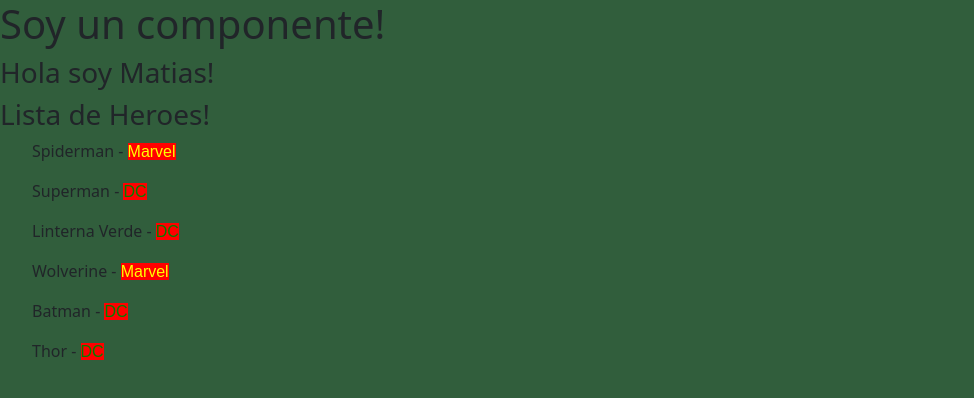
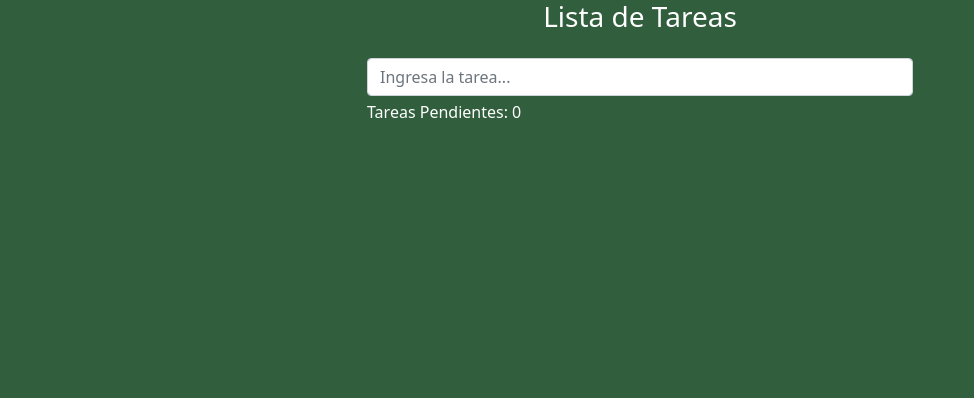
Before and after one commit to matiarias/fundamentos-de-react, a React (Create React App) app: page / in a window 1280 px wide. Shown: the top 398 px of the page, without its empty margins (0-974 px from the left). Built offline with nearby package versions, Linux system fonts and the light colour scheme.

Commit message:
todo list dividido en componentes con hooks, props

```diff
--- a/src/App.jsx
+++ b/src/App.jsx
@@ -1,25 +1,27 @@
 import React from "react";
-import Mensaje from "./components/Mensaje";
-import Heroes from "./components/Heroes";
+import TodoList from "./components/todo/TodoList";
 
-import { heroes } from "./datos/datos"
+// import Mensaje from "./components/Mensaje";
+// import Heroes from "./components/Heroes";
+// import { heroes } from "./datos/datos"
 
 const App = () => {
 
-    // codigo javascript
+    // *codigo javascript
 
-    console.log(heroes);
-    const nombre = 'Matias';
+    // console.log(heroes);
+    // const nombre = 'Matias';
 
     return (
-
         // renderizar o mostrar en el navegador (jsx)
         // siempre tenemos que renderizar un solo elemento, por eso los encerramos en un div.
 
         <div>
-            <h1>Soy un componente!</h1>
-            <Mensaje dato={nombre} />
-            <Heroes heroes = {heroes} />
+            {/* <h1>Soy un componente!</h1> */}
+            {/* <Mensaje dato={nombre} /> */}
+            {/* <Heroes heroes = {heroes} /> */}
+
+            <TodoList />
         </div>
     )
 };
--- /dev/null
+++ b/src/components/todo/TodoCard.jsx
@@ -0,0 +1,16 @@
+import React from 'react'
+
+const TodoCard = (props) => {
+
+    const {tarea, indice, deleteTarea} = props
+    return (
+        <div className="card mb-2">
+            <div className="card-body d-flex justify-content-between align-items-center">
+                <span>{tarea}</span>
+                <button onClick={() => deleteTarea(indice)} className='btn btn-danger btn-sm'>X</button>
+            </div>
+        </div>
+    )
+}
+
+export default TodoCard
--- /dev/null
+++ b/src/components/todo/TodoForm.jsx
@@ -0,0 +1,11 @@
+import React from 'react'
+
+const TodoForm = ({handleSubmit,inputValue,handleChange}) => {
+    return (
+        <form onSubmit={handleSubmit}>
+            <input className='form-control' type="text" placeholder='Ingresa la tarea...' value={inputValue} onChange={handleChange} />
+        </form>
+    )
+}
+
+export default TodoForm
--- /dev/null
+++ b/src/components/todo/TodoList.jsx
@@ -0,0 +1,75 @@
+import React, { useState } from 'react'
+import TodoCard from './TodoCard';
+import TodoForm from './TodoForm';
+
+const TodoList = () => {
+
+    const [inputValue, setInputValue] = useState('');
+
+    const [tareas, setTareas] = useState([]);
+
+    const handleChange = (e) => {
+
+        // console.log(e.target.value);
+        setInputValue(e.target.value)
+    };
+
+    const handleSubmit = (e) => {
+
+        e.preventDefault()
+        setTareas([...tareas, inputValue])
+        setInputValue('')
+    };
+
+    const deleteTarea = (indice) => {
+        const tareasPendientes = [...tareas]
+        tareasPendientes.splice(indice,1)
+        setTareas(tareasPendientes)
+
+    };
+
+    return (
+        <div className="container">
+            <div className="row">
+                <div className="col-12 col-md-6 offset-md-3">
+                    <h3 className='text-center'>Lista de Tareas</h3>
+                </div>
+            </div>
+
+            <div className="row">
+                <div className="col-12 col-md-6 offset-md-3 mt-3">
+
+                    <TodoForm handleSubmit={handleSubmit} inputValue={inputValue} handleChange={handleChange} />
+
+                    {/* <form onSubmit={handleSubmit}>
+                        <input className='form-control' type="text" placeholder='Ingresa la tarea...' value={inputValue} onChange={handleChange} />
+                    </form> */}
+
+                    <p className='mt-1'>Tareas Pendientes: {tareas.length}</p>
+
+                </div>
+
+                <div className="col-12 col-md-6 offset-md-3 my-3">
+                    {tareas.map((tarea, index) => (
+
+                        // *la propiedad key no se puede enviar como props, por eso creamos el props indice
+
+                        <TodoCard key={index} tarea={tarea} deleteTarea={deleteTarea} indice={index} />
+
+                        // <div className="card mb-2" key={index}>
+                        //     <div className="card-body d-flex justify-content-between align-items-center">
+                        //         <span>{tarea}</span>
+                        //         <button onClick={() => deleteTarea(index)} className='btn btn-danger btn-sm'>X</button>
+                        //     </div>
+                        // </div>
+
+                    ))}
+
+                </div>
+
+            </div>
+        </div>
+    );
+};
+
+export default TodoList
--- a/src/css/estilo.css
+++ b/src/css/estilo.css
@@ -1,5 +1,6 @@
 body {
     background-color: #315e3c;
+    color: #fff;
 }
 
 .lista {
@@ -33,3 +34,7 @@ body {
     margin-bottom: 20px;
     border-radius: 50%;
   }
+
+  .card-body {
+    color: #000;
+  }
```
